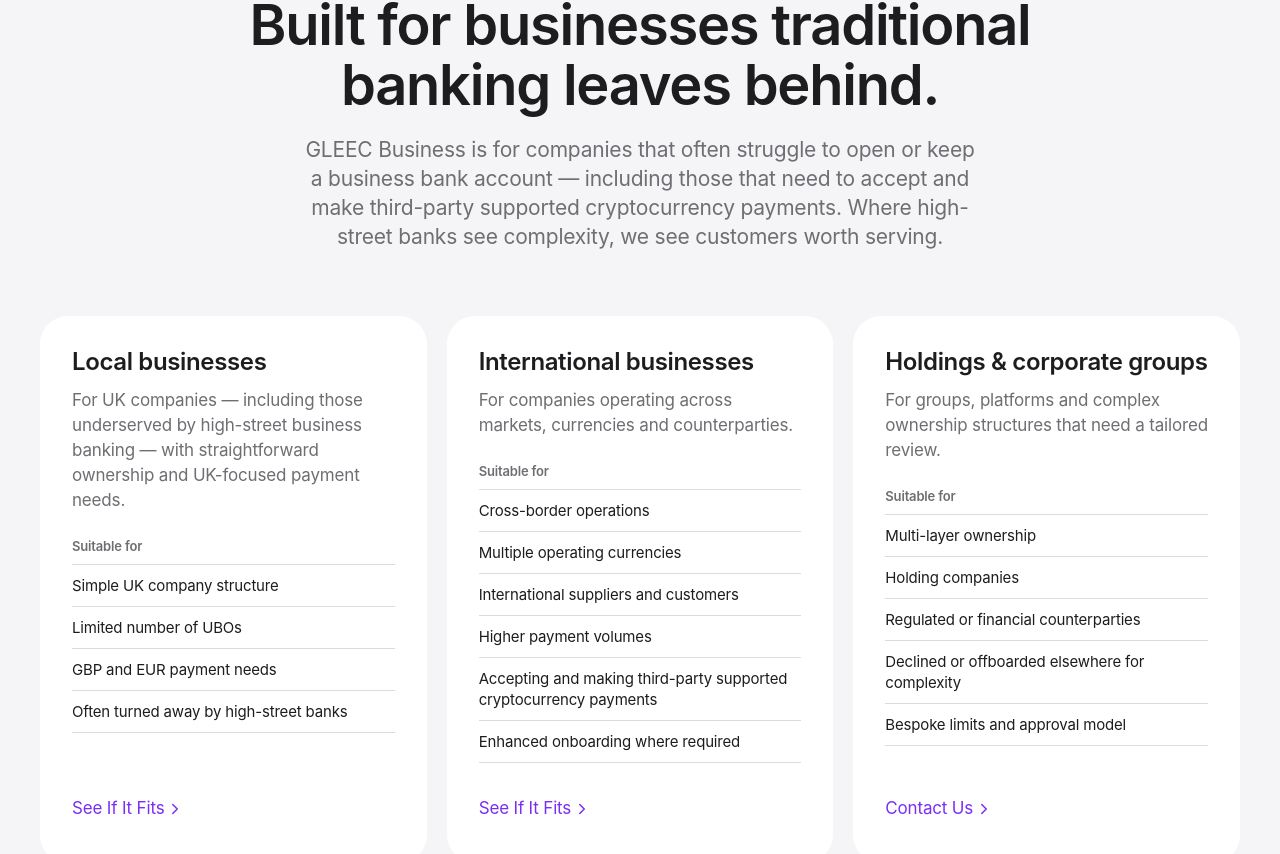
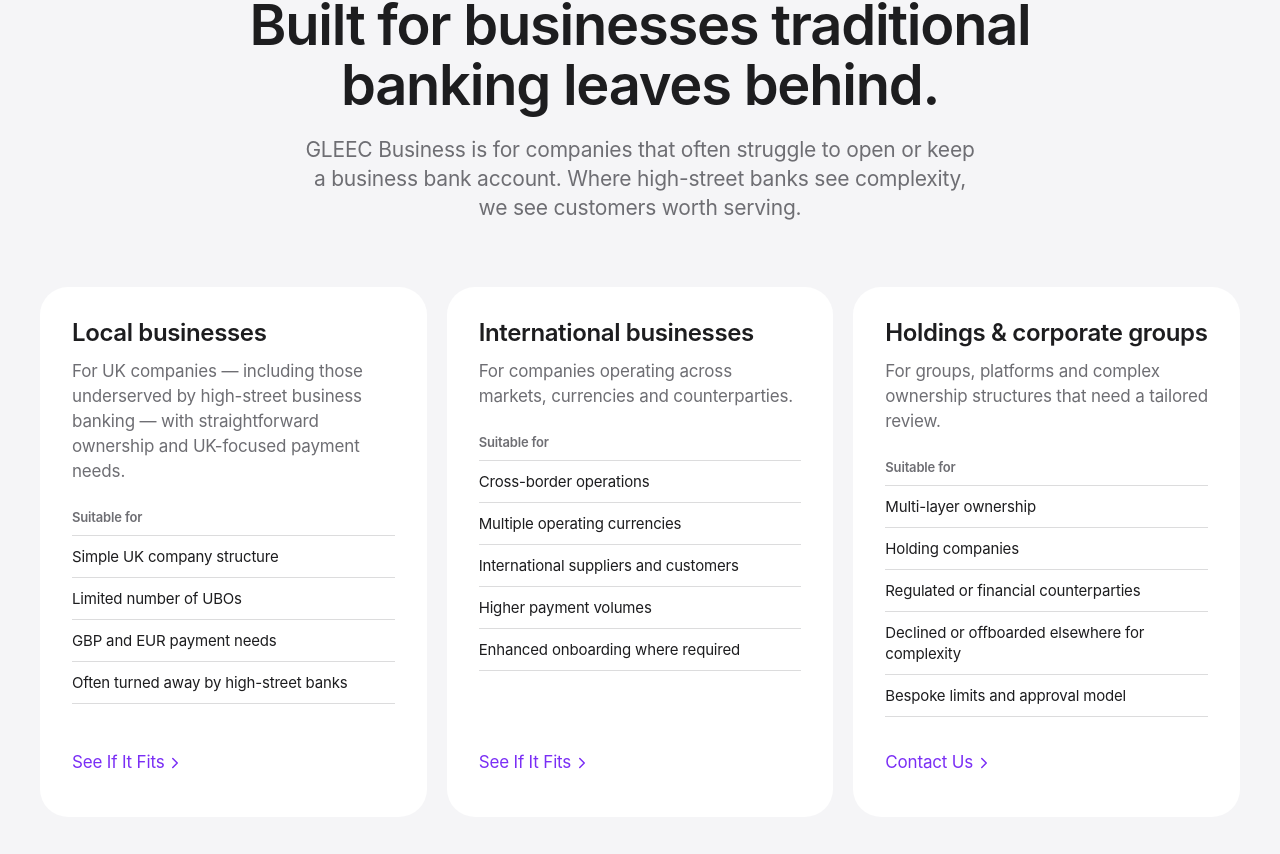
Before and after one commit to ELIJAH-KLINKIN/gleec-uk-landing-page, a React (Vite) app in the folder v3/: page / in a window 1280 px wide. Shown: the part 7993-8847 px from the top of the page. Built offline with nearby package versions, Linux system fonts and the light colour scheme.

Commit message:
v3: remove crypto-payments wording from Who it's for
The lead and the International bullet said customers could accept and make
third-party supported cryptocurrency payments. That contradicts the RBP
(section 4.17: communications must not imply crypto services) and the page's
own fiat-only FAQ.

```diff
--- a/v3/src/content.js
+++ b/v3/src/content.js
@@ -452,7 +452,7 @@ export const CARDS = {
 export const SEGMENTS = {
   eyebrow: "Who it’s for",
   title: "Built for businesses traditional banking leaves behind.",
-  lead: "GLEEC Business is for companies that often struggle to open or keep a business bank account — including those that need to accept and make third-party supported cryptocurrency payments. Where high-street banks see complexity, we see customers worth serving.",
+  lead: "GLEEC Business is for companies that often struggle to open or keep a business bank account. Where high-street banks see complexity, we see customers worth serving.",
   items: [
     {
       id: "local",
@@ -475,7 +475,6 @@ export const SEGMENTS = {
         "Multiple operating currencies",
         "International suppliers and customers",
         "Higher payment volumes",
-        "Accepting and making third-party supported cryptocurrency payments",
         "Enhanced onboarding where required",
       ],
       cta: "See If It Fits",
```
